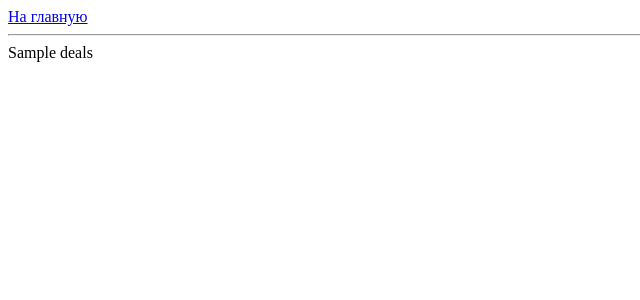
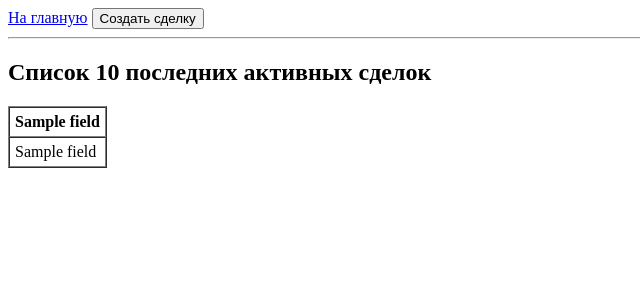
Before and after one commit to Lepeshka228/bitrix_app, a Django app: template app1_deals/templates/app1_deals/deals.html in a window 1280 px wide. Shown: the top 300 px of the page, without its empty margins (0-640 px from the left). Run offline with Django 4.2, Linux system fonts and the light colour scheme; the template is opened without the code that fills it: most values are stand-ins (such as "Sample title", 1, 10 or a date in 2020).

Commit message:
реализация 2 пункта - вывод 10 последних активных сделок

```diff
--- a/app1_deals/templates/app1_deals/deals.html
+++ b/app1_deals/templates/app1_deals/deals.html
@@ -6,11 +6,32 @@
 </head>
 <body>
     <div>
-        <nav><a href="{% url 'deals:reload_index' %}">На главную</a></nav>
+        <nav>
+            <a href="{% url 'deals:reload_index' %}">На главную</a>
+            <button href="">Создать сделку</button>
+        </nav>
         <hr>
     </div>
     <div>
-    {{ deals }}
+        <h2>Список 10 последних активных сделок</h2>
+        <table border="1" cellspacing="0" cellpadding="5">
+            <thead>
+            <tr>
+                {% for field in fields %}
+                    <th>{{ field }}</th>
+                {% endfor %}
+            </tr>
+            </thead>
+            <tbody>
+            {% for deal in res %}
+                <tr>
+                    {% for field in deal.values %}
+                        <td>{{ field }}</td>
+                    {% endfor %}
+                </tr>
+            {% endfor %}
+            </tbody>
+        </table>
     </div>
 </body>
 </html>
--- a/app1_deals/urls.py
+++ b/app1_deals/urls.py
@@ -4,6 +4,6 @@ from . import views
 app_name = 'deals'
 
 urlpatterns = [
-    path('deals/', views.deals, name='deals'),
-    path('', views.reload_index, name='reload_index')
+    path('', views.deals, name='deals'),
+    path('/', views.reload_index, name='reload_index')
 ]
```
Also changed, not shown: app1_deals/views.py (+34 -4 lines), app1_deals/forms.py (added).
